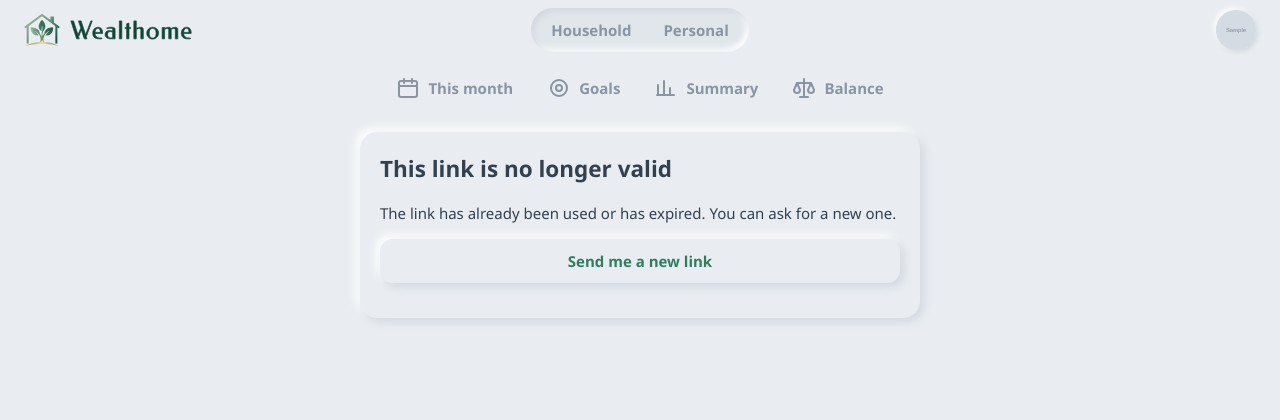
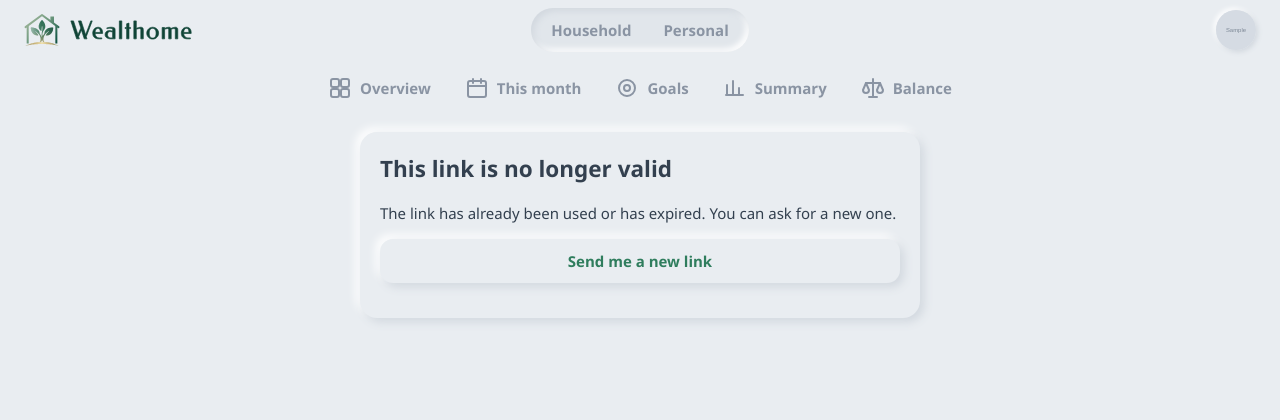
Before and after one commit to Otuzji/wealthome, a Django app: page /password-reset/1/1/ in a window 1280 px wide. Shown: the top 420 px of the page. Run offline with Django 5.2, Linux system fonts and the light colour scheme; a user stored in the database is signed in; tables that the repository leaves empty hold one stand-in row (values such as "Sample post"); grey boxes marked "Sample" are stand-in pictures.

Commit message:
Overview: primera pestana y pantalla de entrada; service worker v24
Overview es la primera pestana (exacta: solo se enciende en su URL), el login
aterriza en ella para quien ve el presupuesto, el SW sube a v24 y las cadenas
nuevas de las Tareas 5-7 tienen su traduccion al frances.

Co-Authored-By: Claude Opus 5.5 <noreply@anthropic.com>

```diff
--- a/apps/accounts/views.py
+++ b/apps/accounts/views.py
@@ -120,9 +120,11 @@ class Logout(LogoutView):
 
 @login_required
 def inicio(request):
-    """El menú no ofrece lo que el miembro no puede hacer.
+    """Entrada de la app: quien ve el presupuesto aterriza en el Overview.
 
-    Un 403 al hacer clic es correcto pero grosero.
+    El menú no ofrece lo que el miembro no puede hacer (un 403 al hacer clic es
+    correcto pero grosero), así que quien no tiene can_view_budget —el
+    adolescente del §6.2— se queda en la bienvenida.
     """
     from apps.households.permissions import membresia_actual
 
@@ -130,6 +132,8 @@ def inicio(request):
         membresia = membresia_actual(request)
     except PermissionDenied:
         membresia = None
+    if membresia and membresia.can_view_budget:
+        return redirect("budget:overview", "household")
     return render(request, "accounts/inicio.html", {
         "perms_presupuesto": bool(membresia and membresia.can_edit_budget),
     })
--- a/apps/core/context_processors.py
+++ b/apps/core/context_processors.py
@@ -73,12 +73,14 @@ def _pantallas(membresia, ambito):
 
     `rutas` son los prefijos de URL que encienden la pestaña. This month lleva
     también Plan y Close: estar planificando el mes ES estar en el mes.
+    Overview es `exacta`: su URL (/budget/<ambito>/) es prefijo de todas las
+    demás, así que solo se enciende cuando la ruta ES la suya.
     """
     if not _permiso(membresia, "can_view_budget"):
         return []
-    # This month es la pantalla principal: el Overview que iba primero se
-    # quito, y su ruta redirige aqui.
     pantallas = [
+        {"nombre": "overview", "vista": "budget:overview", "etiqueta": _("Overview"),
+         "icono": "resumen", "exacta": True},
         {"nombre": "mes", "vista": "budget:mes", "etiqueta": _("This month"),
          "icono": "mes",
          "rutas": [reverse("budget:planificar", args=[ambito]),
@@ -112,12 +114,14 @@ def _encender(pantallas, ruta):
     """Marca `activa` en la pestaña cuyo prefijo coincide, y solo en esa.
 
     Gana la coincidencia MAS LARGA: /budget/household/ es prefijo de todas las
-    demas, y sin esto Overview estaria siempre encendida.
+    demas, y sin esto Overview estaria siempre encendida. Una pestana `exacta`
+    (el Overview) ademas solo coincide con su URL entera, no como prefijo.
     """
     mejor, largo = None, -1
     for p in pantallas:
         for prefijo in p["rutas"]:
-            if ruta.startswith(prefijo) and len(prefijo) > largo:
+            coincide = ruta == prefijo if p.get("exacta") else ruta.startswith(prefijo)
+            if coincide and len(prefijo) > largo:
                 mejor, largo = p, len(prefijo)
     for p in pantallas:
         p["activa"] = p is mejor
--- a/templates/_nav_icono.html
+++ b/templates/_nav_icono.html
@@ -14,7 +14,10 @@ tests/test_navegacion.py la caza.
 <svg class="nav__icono" viewBox="0 0 24 24" width="24" height="24"
      fill="none" stroke="currentColor" stroke-width="2"
      stroke-linecap="round" stroke-linejoin="round" aria-hidden="true">
-  {% if icono == "mes" %}
+  {% if icono == "resumen" %}
+    <rect x="3" y="3" width="8" height="8" rx="2"/><rect x="13" y="3" width="8" height="8" rx="2"/>
+    <rect x="3" y="13" width="8" height="8" rx="2"/><rect x="13" y="13" width="8" height="8" rx="2"/>
+  {% elif icono == "mes" %}
     <rect x="3" y="5" width="18" height="16" rx="2"/><path d="M3 10h18"/>
     <path d="M8 3v4"/><path d="M16 3v4"/>
   {% elif icono == "meta" %}
--- a/templates/sw.js
+++ b/templates/sw.js
@@ -18,7 +18,7 @@
 // Sube la version con cada cambio de CSS o JS: los estaticos se sirven cache
 // primero, y sin esto un navegador con el worker instalado seguiria viendo la
 // hoja de estilos anterior hasta vaciar la cache a mano.
-var VERSION = "wealthome-v23";
+var VERSION = "wealthome-v24";
 var ARMAZON = "armazon-" + VERSION;
 var PAGINAS = "paginas-" + VERSION;
 
```
Also changed, not shown: tests/test_auth_flow.py (+1 -1 lines), tests/test_navegacion.py (+44 -4 lines), tests/test_pwa.py (+3 -3 lines), tests/test_registro_invitado.py (+1 -1 lines), tests/test_seguridad_despliegue.py (+1 -1 lines), locale/fr/LC_MESSAGES/django.po, 1 other file.
